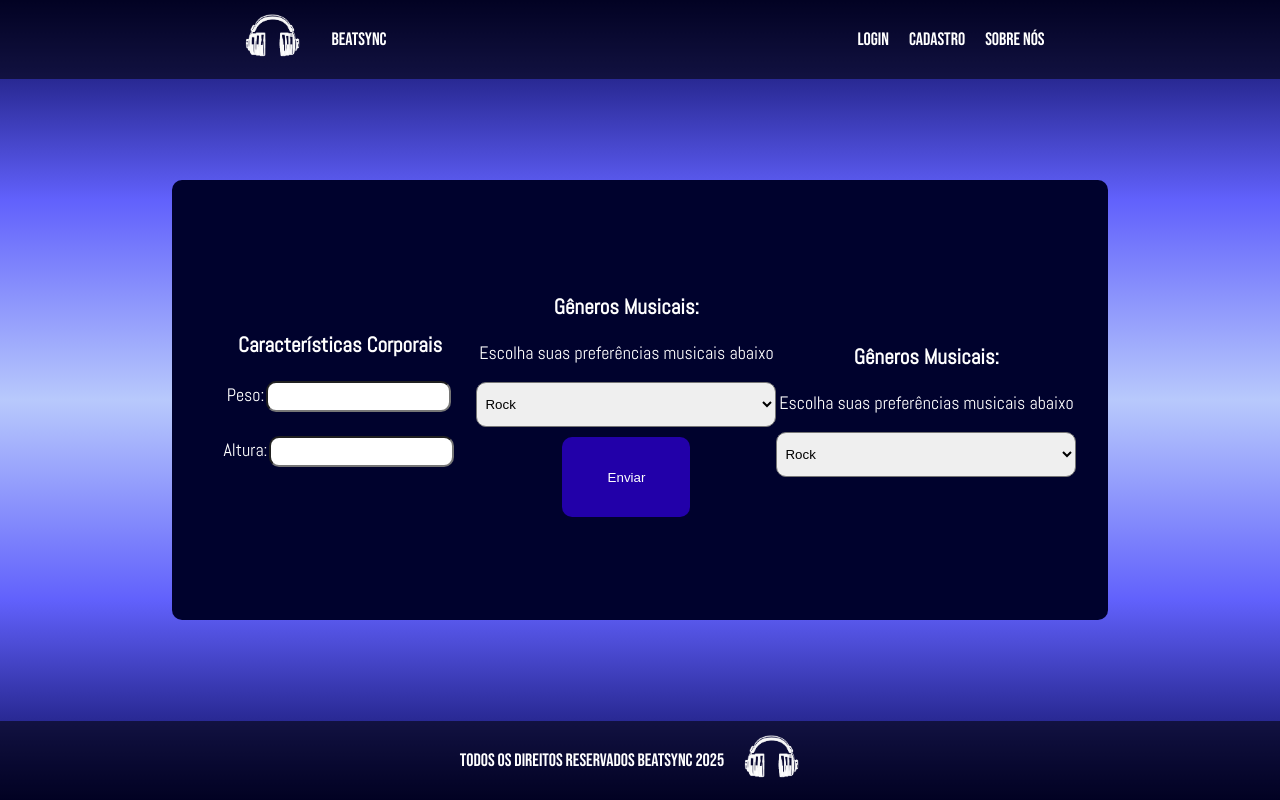
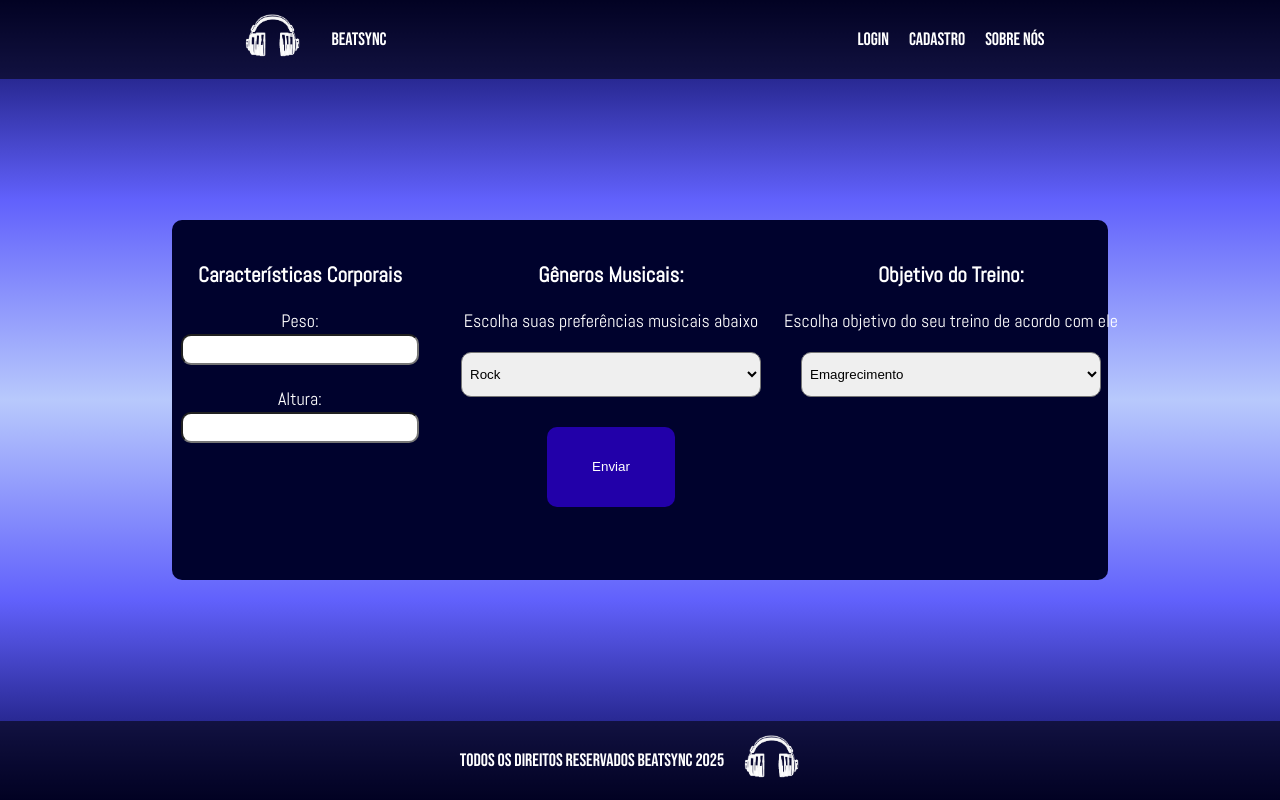
Before and after one commit to danrhaast/First-in-React, a React (Create React App) app in the folder meu-projeto/: page /Playlist in a window 1280 px wide. Built offline with nearby package versions, Linux system fonts and the light colour scheme.

Commit message:
Atualização da página plalist

```diff
--- a/meu-projeto/src/components/Cadastro.js
+++ b/meu-projeto/src/components/Cadastro.js
@@ -30,6 +30,9 @@ function Cadastro () {
                         <label for="password">Confirmar Senha:</label>
                         <input type="password" id="password" name="password"/>
                     </div>
+                    <div className='btn'>
+                            <button type='submit'>Enviar</button>
+                        </div>
                 </form>
                 </section>
         </article>
--- a/meu-projeto/src/components/Login.js
+++ b/meu-projeto/src/components/Login.js
@@ -16,6 +16,9 @@ function Login () {
                         <label for="password">Senha:</label>
                         <input type="password" id="password" name="password" required/>
                     </div>
+                    <div className='btn'>
+                            <button type='submit'>Enviar</button>
+                        </div>
                 </form>
                 </section>
         </article>
--- a/meu-projeto/src/style/Cadastro.css
+++ b/meu-projeto/src/style/Cadastro.css
@@ -12,6 +12,7 @@
 input {
     border-radius: 10px;
     height: 23px;
+    width: 230px;
     margin: 2px;
     text-transform: none;
     padding: 2px;
--- a/meu-projeto/src/style/Playlist.css
+++ b/meu-projeto/src/style/Playlist.css
@@ -1,10 +1,10 @@
 
 .users {
+    align-items: center;
     display: flex;
-    align-items: center;
     justify-content: center;
     margin: 20px;
-    width: 70vw;
+    width: 30vw;
     height: 50vh;
     border-radius: 10px;
     color: white;
@@ -14,7 +14,6 @@
 
 .user {
     display: flex;
-    align-items: center;
     justify-content: center;
     margin: 20px;
     width: 70vw;
@@ -55,6 +54,12 @@
     border-radius: 10px;
   }
 
+  .btn {
+    flex-direction: row;
+    align-items: center;
+    justify-content: center;
+  }
+
   button {
     margin: 10px;
     padding: 5px;
--- a/meu-projeto/src/users/Playlist.js
+++ b/meu-projeto/src/users/Playlist.js
@@ -5,7 +5,7 @@ function Playlist() {
 
     return (
         <article className="main">
-            <article className="users">
+            <article className="user">
                     <div className='box'>
                         <h1>Características Corporais</h1>
                         <div className='input'>
@@ -22,28 +22,33 @@ function Playlist() {
                         <h1>Gêneros Musicais:</h1>
                         <p>Escolha suas preferências musicais abaixo</p>
 
-                    <div className='box'>
+                        <div className='input'>
                             <select name='musicGender' id='musicGender'>
                                 <option>Rock</option>
                                 <option>Phonk</option>
                                 <option>Eletrônica</option>
+                                <option>Funk</option>
+                                <option>Pop</option>
                             </select>
                         </div>
 
                         <div className='box'>
+                            <div className='input'>
                                 <button>Enviar</button>
                             </div>
-
                         </div>
-                <div className='box'>
-                    <h1>Gêneros Musicais:</h1>
-                    <p>Escolha suas preferências musicais abaixo</p>
+                    </div>
 
                     <div className='box'>
+                        <h1>Objetivo do Treino:</h1>
+                        <p>Escolha objetivo do seu treino de acordo com ele</p>
+
+                        <div className='input'>
                             <select name='musicGender' id='musicGender'>
-                            <option>Rock</option>
-                            <option>Phonk</option>
-                            <option>Eletrônica</option>
+                                <option>Emagrecimento</option>
+                                <option>Hipertrofia</option>
+                                <option>Resistência</option>
+                                <option>Relaxamento/Hobbie</option>
                             </select>
                         </div>
                     </div>
--- a/meu-projeto/src/users/Treino.js
+++ b/meu-projeto/src/users/Treino.js
@@ -9,7 +9,7 @@ function Treino () {
                     <h1>Treinos:</h1>
                     <p>Escolha uma preferência de treino abaixo</p>
 
-                    <div className='box'>
+                    <div className='input'>
                         <select name='musicGender' id='musicGender'>
                             <option>Musculação</option>
                             <option>Calistenia</option>
@@ -17,9 +17,9 @@ function Treino () {
                         </select>
                     </div>
 
-                <div className='box'>
-                    <button>Enviar</button>
-                </div>
+                    <div className='input'>
+                        <button>Enviar</button>
+                    </div>
 
                 </div>
             </article>
```
Also changed, not shown: meu-projeto/src/users/playlist2.js (deleted). Lines whose indentation alone changed are shown as unchanged.
